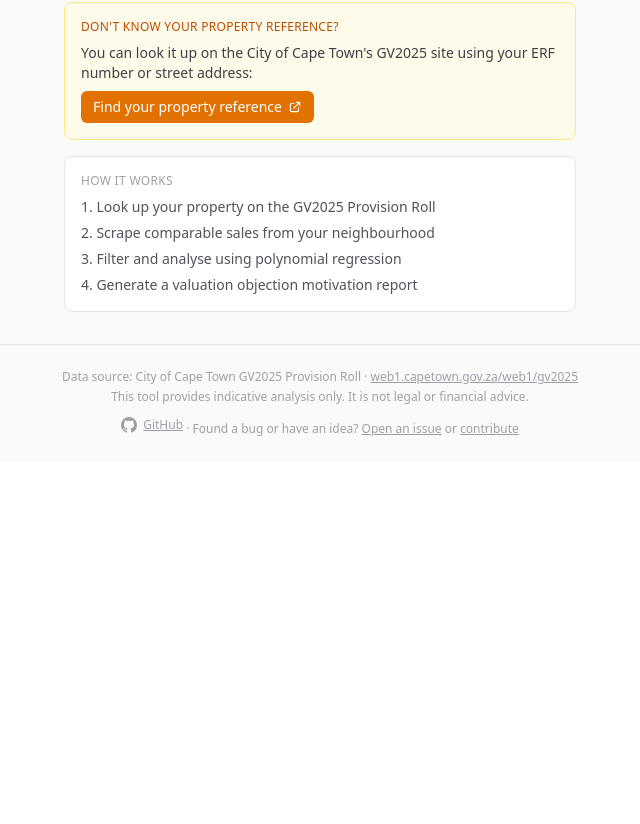
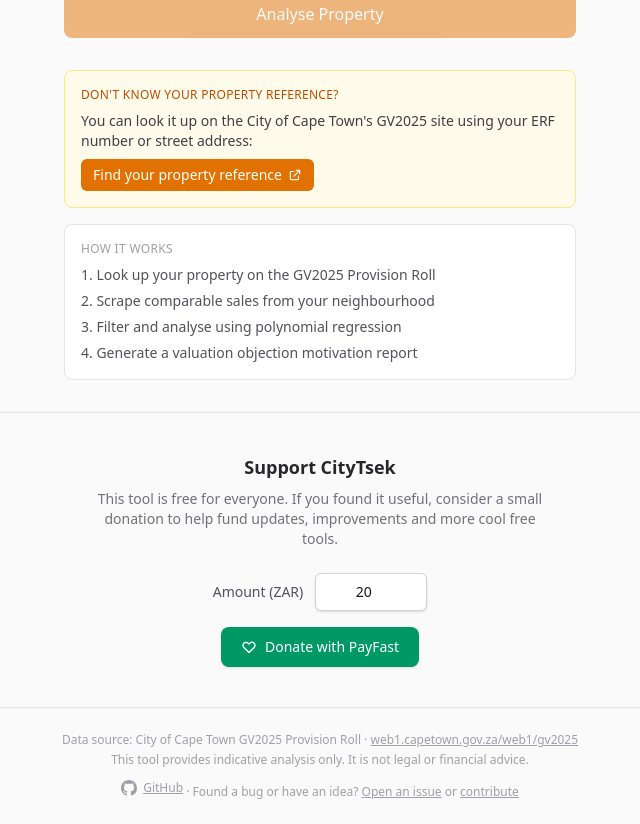
Before and after one commit to pelicarno/citytsek, a Next.js app: page / in a window 1280 px wide. Shown: the part 599-1423 px from the top of the page, without its empty margins (320-960 px from the left). Before the commit the page ends 1060 px from the top, so only its background shows below. Built offline with nearby package versions, Linux system fonts and the light colour scheme.

Commit message:
Added caching + payment donation routes

```diff
--- a/app/api/lookup/route.ts
+++ b/app/api/lookup/route.ts
@@ -1,34 +1,76 @@
 import { NextRequest, NextResponse } from "next/server";
+import { unstable_cache } from "next/cache";
 import { lookupProperty, scrapeSales, detectDwellingFromSales } from "@/lib/scraper";
 import { LookupResponse } from "@/lib/types";
 
 export const maxDuration = 60;
 
+const cachedLookup = unstable_cache(
+  async (reference: string): Promise<LookupResponse> => {
+    const { property, dwellingExtent: detailDwelling } = await lookupProperty(reference);
+    const salesRows = await scrapeSales(property.parcelid);
+    const salesDwelling = detectDwellingFromSales(salesRows, property.parcelid);
+    const detectedDwelling = detailDwelling ?? salesDwelling;
+    return { property, salesRows, detectedDwelling };
+  },
+  ["property-lookup"],
+  { revalidate: 21600 },
+);
+
 export async function POST(request: NextRequest) {
+  const startMs = Date.now();
+  let ref = "";
+
   try {
     const { reference } = await request.json();
+    ref = typeof reference === "string" ? reference.trim() : "";
 
-    if (!reference || typeof reference !== "string" || reference.trim().length === 0) {
+    if (!ref) {
+      console.log(
+        JSON.stringify({
+          event: "lookup",
+          reference: ref,
+          ok: false,
+          error: "missing_reference",
+          ms: Date.now() - startMs,
+        }),
+      );
       return NextResponse.json(
         { error: "Property reference is required (e.g. CCT015775300000)." },
         { status: 400 },
       );
     }
 
-    const { property, dwellingExtent: detailDwelling } = await lookupProperty(reference.trim());
-    const salesRows = await scrapeSales(property.parcelid);
-    const salesDwelling = detectDwellingFromSales(salesRows, property.parcelid);
-    const detectedDwelling = detailDwelling ?? salesDwelling;
+    const response = await cachedLookup(ref);
 
-    const response: LookupResponse = {
-      property,
-      salesRows,
-      detectedDwelling,
-    };
+    console.log(
+      JSON.stringify({
+        event: "lookup",
+        reference: ref,
+        parcelid: response.property.parcelid,
+        address: response.property.address,
+        salesCount: response.salesRows.length,
+        detectedDwelling: response.detectedDwelling,
+        marketValue: response.property.marketValue,
+        ok: true,
+        ms: Date.now() - startMs,
+      }),
+    );
 
     return NextResponse.json(response);
   } catch (err: unknown) {
     const message = err instanceof Error ? err.message : "An unexpected error occurred.";
+
+    console.log(
+      JSON.stringify({
+        event: "lookup",
+        reference: ref,
+        ok: false,
+        error: message,
+        ms: Date.now() - startMs,
+      }),
+    );
+
     return NextResponse.json({ error: message }, { status: 500 });
   }
 }
--- /dev/null
+++ b/app/api/payfast/notify/route.ts
@@ -0,0 +1,5 @@
+import { NextResponse } from "next/server";
+
+export async function POST() {
+  return NextResponse.json({ ok: true });
+}
--- a/app/page.tsx
+++ b/app/page.tsx
@@ -238,6 +238,11 @@
                 <li>
                   This is a <strong>vibe-coded</strong> project — results have not been
                   independently verified and may not be 100% correct.
+                </li>
+                <li>
+                  <strong>Sectional titles are not supported.</strong> This tool only works for
+                  freehold properties — flats, apartments, and other sectional title units will
+                  not produce meaningful results.
                 </li>
               </ul>
             </div>
@@ -549,6 +554,58 @@
         )}
       </main>
 
+      {/* Donate */}
+      <section className="border-t border-zinc-200 py-10 dark:border-zinc-800">
+        <div className="mx-auto max-w-4xl px-4 text-center">
+          <h2 className="text-lg font-semibold text-zinc-800 dark:text-zinc-100">
+            Support CityTsek
+          </h2>
+          <p className="mx-auto mt-2 max-w-md text-sm text-zinc-500 dark:text-zinc-400">
+            This tool is free for everyone. If you found it useful, consider a small donation to
+            help fund updates, improvements and more cool free tools.
+          </p>
+          <form
+            action="https://payment.payfast.io/eng/process"
+            method="post"
+            className="mt-6 inline-flex flex-col items-center gap-4"
+          >
+            <input type="hidden" name="cmd" value="_paynow" />
+            <input type="hidden" name="receiver" value="26316837" />
+            <input type="hidden" name="return_url" value="https://citytsek.co.za/payment/thank-you" />
+            <input type="hidden" name="cancel_url" value="https://citytsek.co.za" />
+            <input type="hidden" name="notify_url" value="https://citytsek.co.za/api/payfast/notify" />
+            <input type="hidden" name="item_name" value="Donate" />
+
+            <div className="flex items-center gap-3">
+              <label htmlFor="PayFastAmount" className="text-sm font-medium text-zinc-600 dark:text-zinc-300">
+                Amount (ZAR)
+              </label>
+              <input
+                required
+                id="PayFastAmount"
+                type="number"
+                step=".01"
+                name="amount"
+                min="5"
+                placeholder="20.00"
+                defaultValue="20"
+                className="w-28 rounded-md border border-zinc-300 bg-white px-3 py-2 text-center text-sm shadow-sm focus:border-emerald-500 focus:ring-1 focus:ring-emerald-500 focus:outline-none dark:border-zinc-600 dark:bg-zinc-800 dark:text-zinc-100"
+              />
+            </div>
+
+            <button
+              type="submit"
+              className="inline-flex items-center gap-2 rounded-lg bg-emerald-600 px-5 py-2.5 text-sm font-medium text-white shadow-sm transition hover:bg-emerald-700 focus:ring-2 focus:ring-emerald-500 focus:ring-offset-2 focus:outline-none dark:focus:ring-offset-zinc-900"
+            >
+              <svg className="h-4 w-4" fill="none" stroke="currentColor" strokeWidth={2} viewBox="0 0 24 24">
+                <path strokeLinecap="round" strokeLinejoin="round" d="M4.318 6.318a4.5 4.5 0 000 6.364L12 20.364l7.682-7.682a4.5 4.5 0 00-6.364-6.364L12 7.636l-1.318-1.318a4.5 4.5 0 00-6.364 0z" />
+              </svg>
+              Donate with PayFast
+            </button>
+          </form>
+        </div>
+      </section>
+
       {/* Footer */}
       <footer className="border-t border-zinc-200 py-6 dark:border-zinc-800">
         <div className="mx-auto max-w-4xl px-4 text-center text-xs text-zinc-400 dark:text-zinc-500">
--- /dev/null
+++ b/app/payment/thank-you/page.tsx
@@ -0,0 +1,28 @@
+import Link from "next/link";
+
+export const metadata = {
+  title: "Thank You — CityTsek",
+};
+
+export default function ThankYouPage() {
+  return (
+    <div className="flex min-h-screen flex-col items-center justify-center px-4 text-center">
+      <div className="mx-auto max-w-md">
+        <span className="text-5xl">💚</span>
+        <h1 className="mt-4 text-2xl font-bold text-zinc-800 dark:text-zinc-100">
+          Thank you for your donation!
+        </h1>
+        <p className="mt-3 text-sm text-zinc-500 dark:text-zinc-400">
+          Your support helps keep CityTsek free and funds new features and tools. We really
+          appreciate it.
+        </p>
+        <Link
+          href="/"
+          className="mt-8 inline-block rounded-lg bg-emerald-600 px-6 py-2.5 text-sm font-medium text-white shadow-sm transition hover:bg-emerald-700"
+        >
+          Back to CityTsek
+        </Link>
+      </div>
+    </div>
+  );
+}
```
